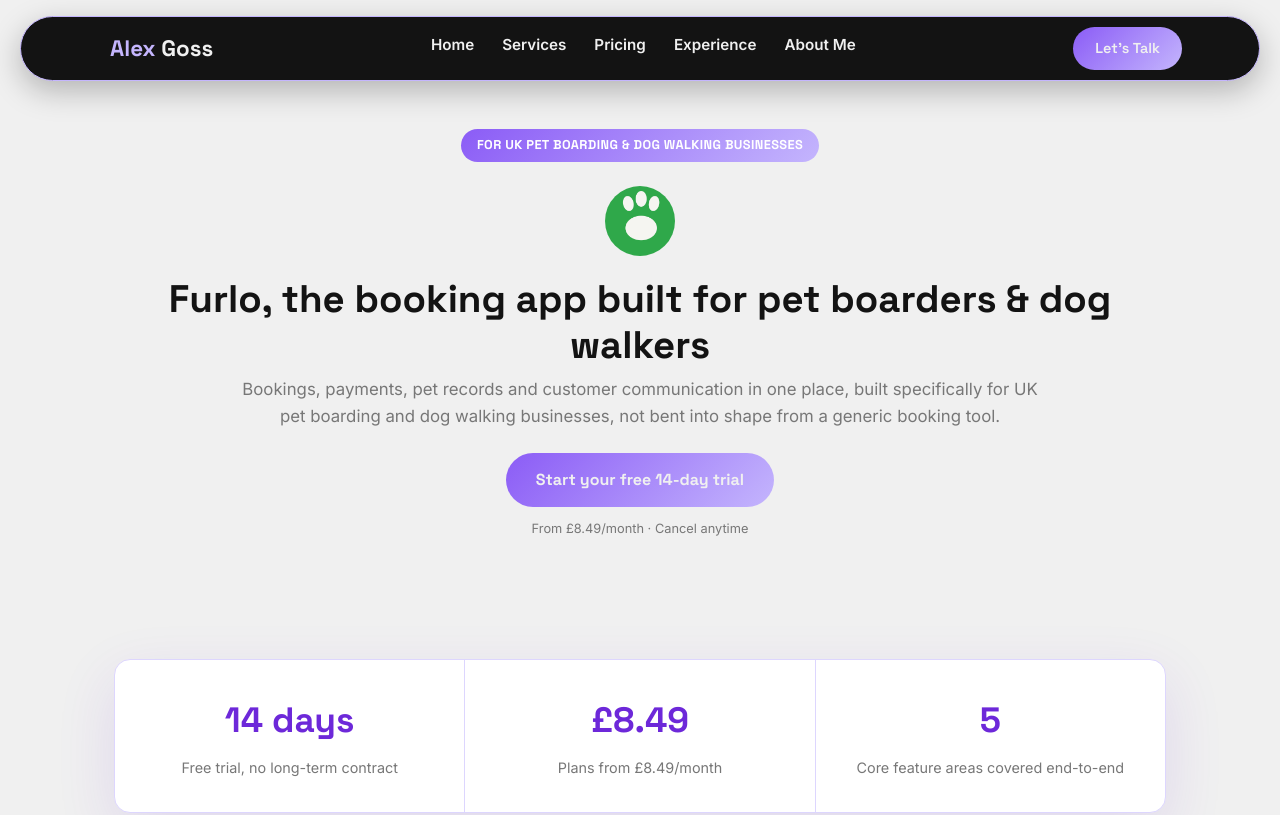
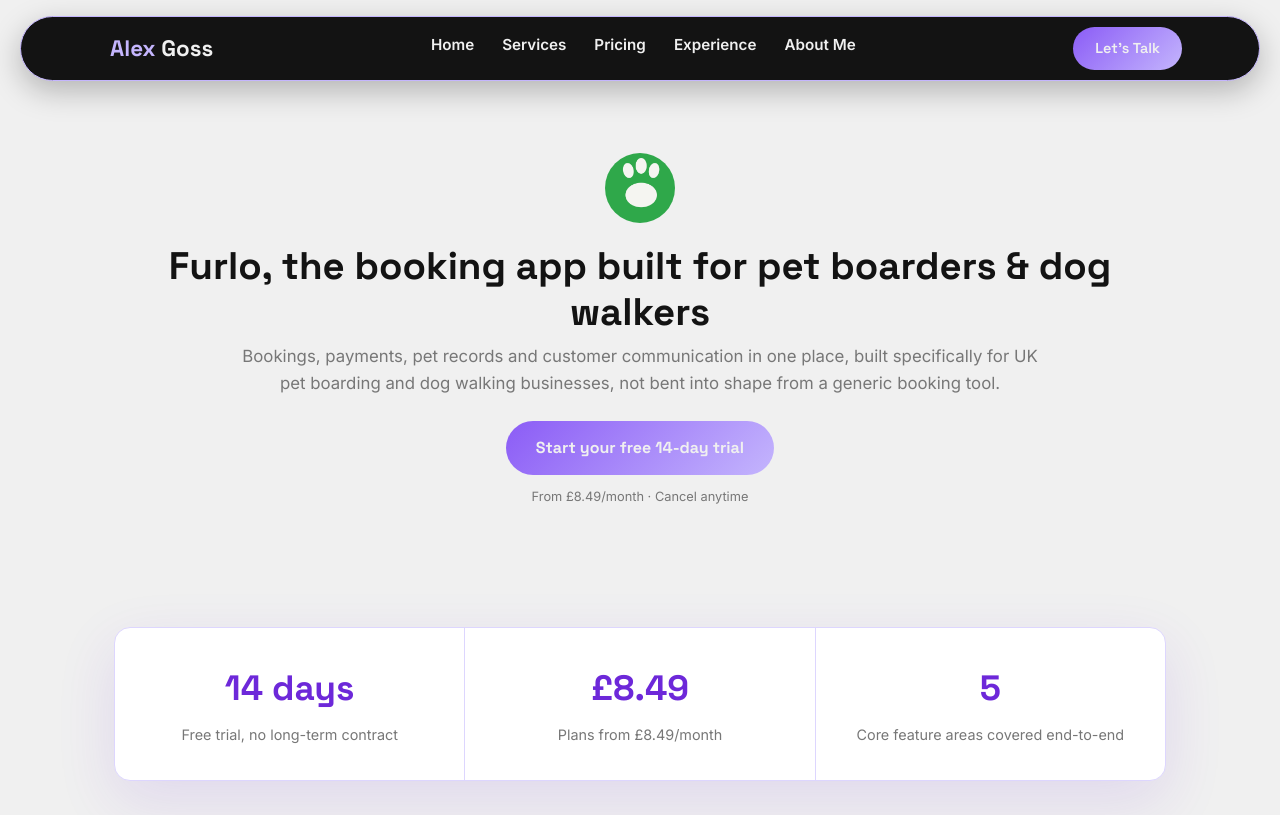
Before and after one commit to alexbbbjkk/alex-goss-website, a plain HTML site: page furlo-app/index.html in a window 1280 px wide. Shown: the top 815 px of the page. Drawn offline with Linux system fonts and the light colour scheme.

Commit message:
Removing eyebrow

```diff
--- a/furlo-app/index.html
+++ b/furlo-app/index.html
@@ -27,7 +27,6 @@
 
 <section class="page-hero">
   <div class="container">
-    <span class="eyebrow">For UK pet boarding &amp; dog walking businesses</span>
     <div class="record-hero-brand">
       <img src="/images/furlo.png" alt="Furlo logo" class="record-hero-logo">
       <h1>Furlo, the booking app built for pet boarders &amp; dog walkers</h1>
```
Also changed, not shown: npc/index.html (+0 -1 lines).
